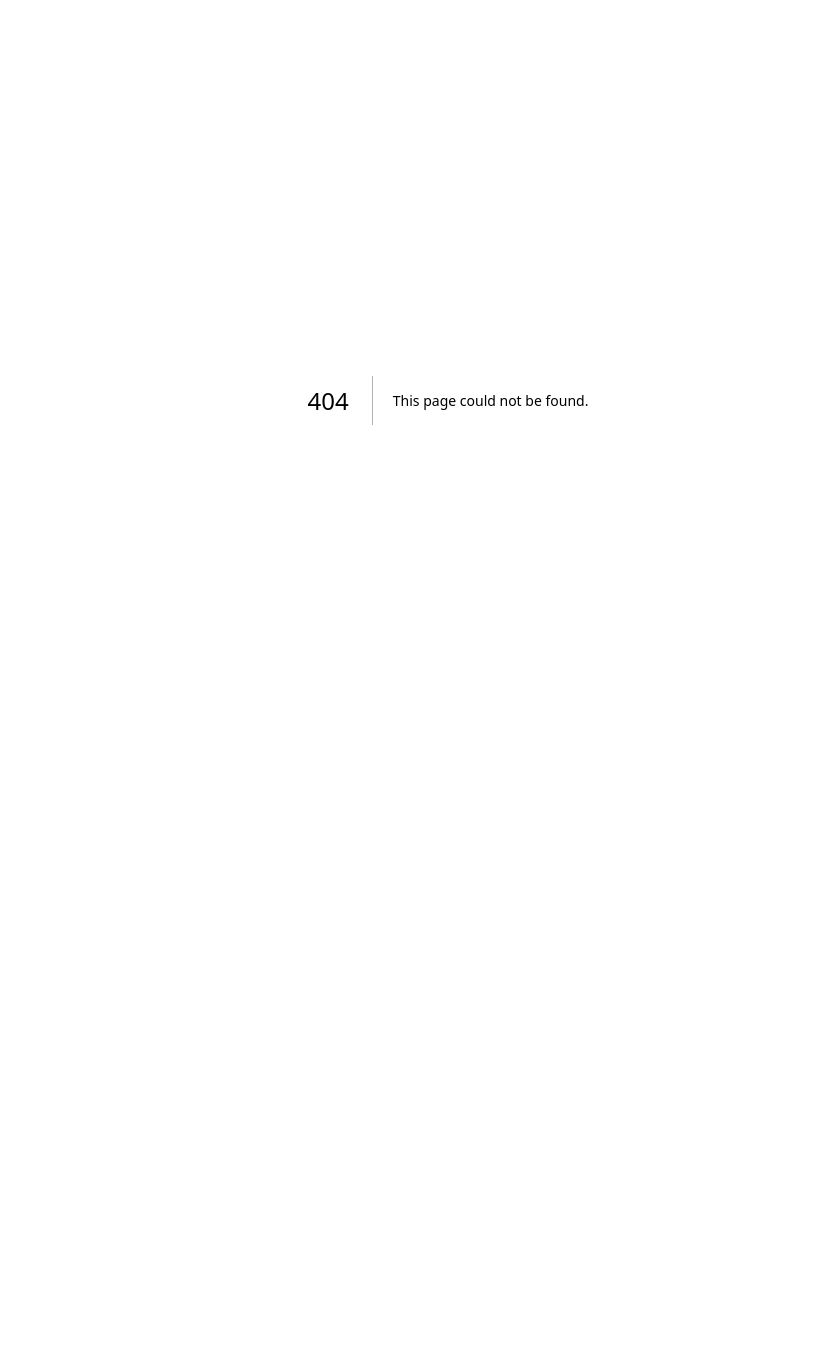
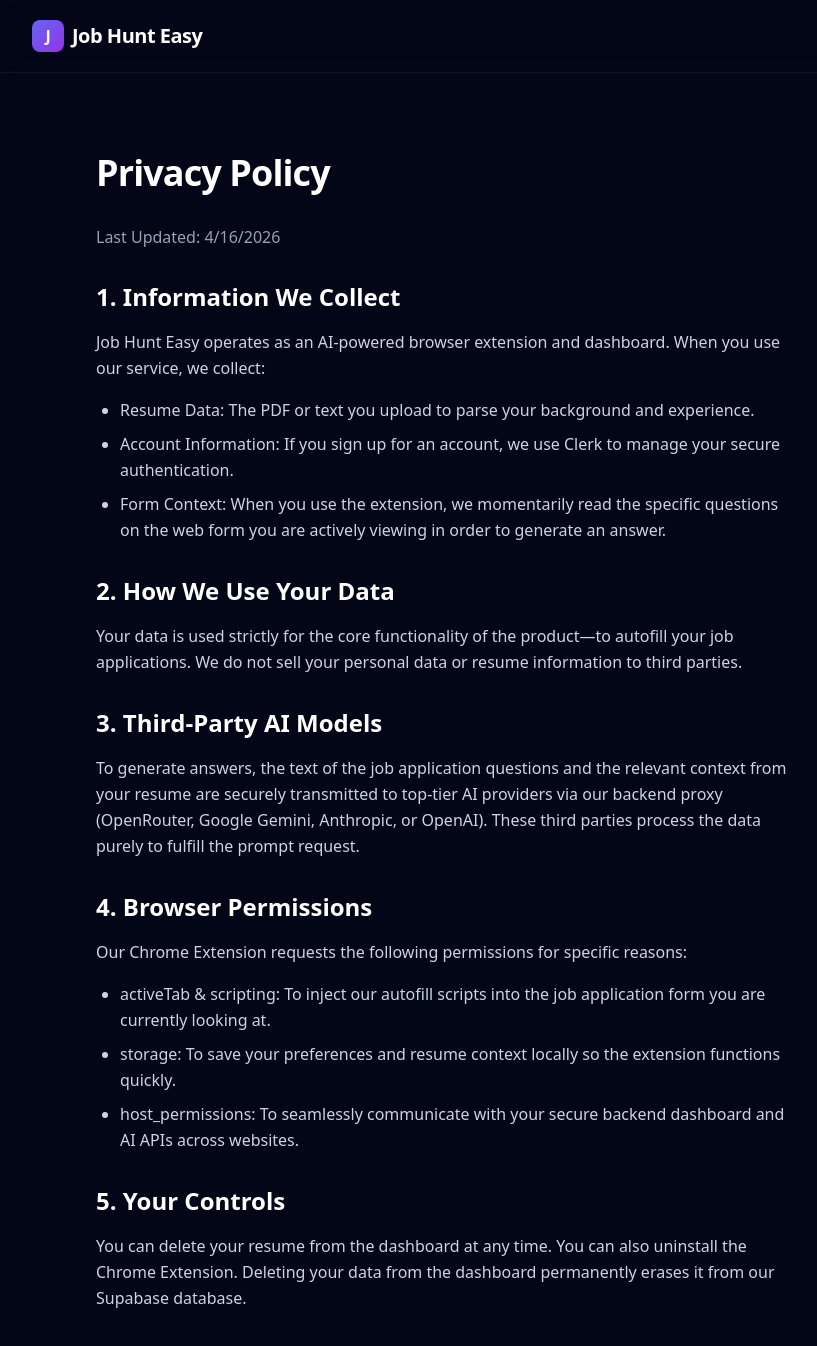
Before and after one commit to Hemang-05/Job_hunt_easy, a Next.js app in the folder dashboard/: page /privacy in a window 1280 px wide. Before the commit this address had no page. Shown: the top 1346 px of the page, without its empty margins (192-1009 px from the left). Before the commit the page ends 800 px from the top, so only its background shows below. Built offline with nearby package versions, Linux system fonts and the light colour scheme.

Commit message:
Add Privacy Policy page

```diff
--- /dev/null
+++ b/dashboard/app/privacy/page.tsx
@@ -0,0 +1,69 @@
+import Link from 'next/link'
+
+export default function PrivacyPolicy() {
+  return (
+    <main className="min-h-screen bg-slate-950 font-sans selection:bg-indigo-500/30 text-slate-200">
+      <div className="absolute inset-0 -z-10 h-full w-full bg-[linear-gradient(to_right,#4f4f4f2e_1px,transparent_1px),linear-gradient(to_bottom,#4f4f4f2e_1px,transparent_1px)] bg-[size:14px_24px] [mask-image:radial-gradient(ellipse_60%_50%_at_50%_0%,#000_70%,transparent_100%)]"></div>
+
+      <nav className="flex items-center justify-between px-8 py-5 max-w-4xl mx-auto border-b border-white/5 backdrop-blur-md">
+        <Link href="/" className="flex items-center gap-2">
+          <div className="w-8 h-8 rounded-lg bg-gradient-to-br from-indigo-500 to-purple-600 flex items-center justify-center text-white font-bold tracking-tight">
+            J
+          </div>
+          <span className="font-semibold text-white tracking-tight text-xl">Job Hunt Easy</span>
+        </Link>
+      </nav>
+
+      <div className="max-w-3xl mx-auto px-8 py-20">
+        <h1 className="text-4xl font-bold text-white mb-8 tracking-tight">Privacy Policy</h1>
+        <p className="text-slate-400 mb-8">Last Updated: {new Date().toLocaleDateString()}</p>
+
+        <div className="space-y-8 text-slate-300 leading-relaxed font-light">
+          <section>
+            <h2 className="text-2xl font-semibold text-white mb-4">1. Information We Collect</h2>
+            <p>
+              Job Hunt Easy operates as an AI-powered browser extension and dashboard. When you use our service, we collect:
+            </p>
+            <ul className="list-disc pl-6 mt-4 space-y-2">
+              <li><strong>Resume Data:</strong> The PDF or text you upload to parse your background and experience.</li>
+              <li><strong>Account Information:</strong> If you sign up for an account, we use Clerk to manage your secure authentication.</li>
+              <li><strong>Form Context:</strong> When you use the extension, we momentarily read the specific questions on the web form you are actively viewing in order to generate an answer.</li>
+            </ul>
+          </section>
+
+          <section>
+            <h2 className="text-2xl font-semibold text-white mb-4">2. How We Use Your Data</h2>
+            <p>
+              Your data is used strictly for the core functionality of the product—to autofill your job applications.
+              <strong> We do not sell your personal data or resume information to third parties.</strong>
+            </p>
+          </section>
+
+          <section>
+            <h2 className="text-2xl font-semibold text-white mb-4">3. Third-Party AI Models</h2>
+            <p>
+              To generate answers, the text of the job application questions and the relevant context from your resume are securely transmitted to top-tier AI providers via our backend proxy (OpenRouter, Google Gemini, Anthropic, or OpenAI). These third parties process the data purely to fulfill the prompt request.
+            </p>
+          </section>
+
+          <section>
+            <h2 className="text-2xl font-semibold text-white mb-4">4. Browser Permissions</h2>
+            <p>Our Chrome Extension requests the following permissions for specific reasons:</p>
+            <ul className="list-disc pl-6 mt-4 space-y-2">
+              <li><strong>activeTab & scripting:</strong> To inject our autofill scripts into the job application form you are currently looking at.</li>
+              <li><strong>storage:</strong> To save your preferences and resume context locally so the extension functions quickly.</li>
+              <li><strong>host_permissions:</strong> To seamlessly communicate with your secure backend dashboard and AI APIs across websites.</li>
+            </ul>
+          </section>
+
+          <section>
+            <h2 className="text-2xl font-semibold text-white mb-4">5. Your Controls</h2>
+            <p>
+              You can delete your resume from the dashboard at any time. You can also uninstall the Chrome Extension. Deleting your data from the dashboard permanently erases it from our Supabase database.
+            </p>
+          </section>
+        </div>
+      </div>
+    </main>
+  )
+}
```
